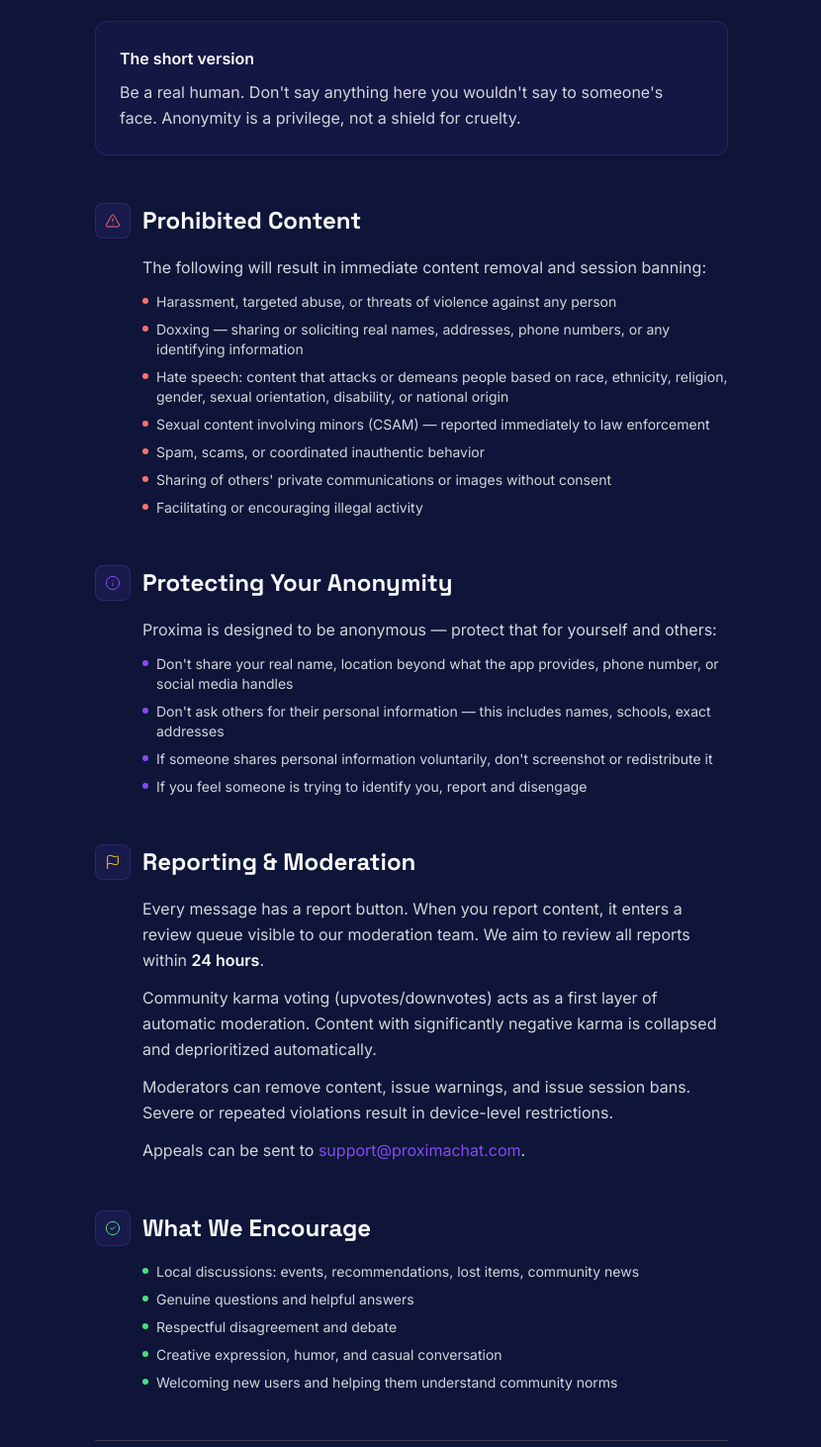
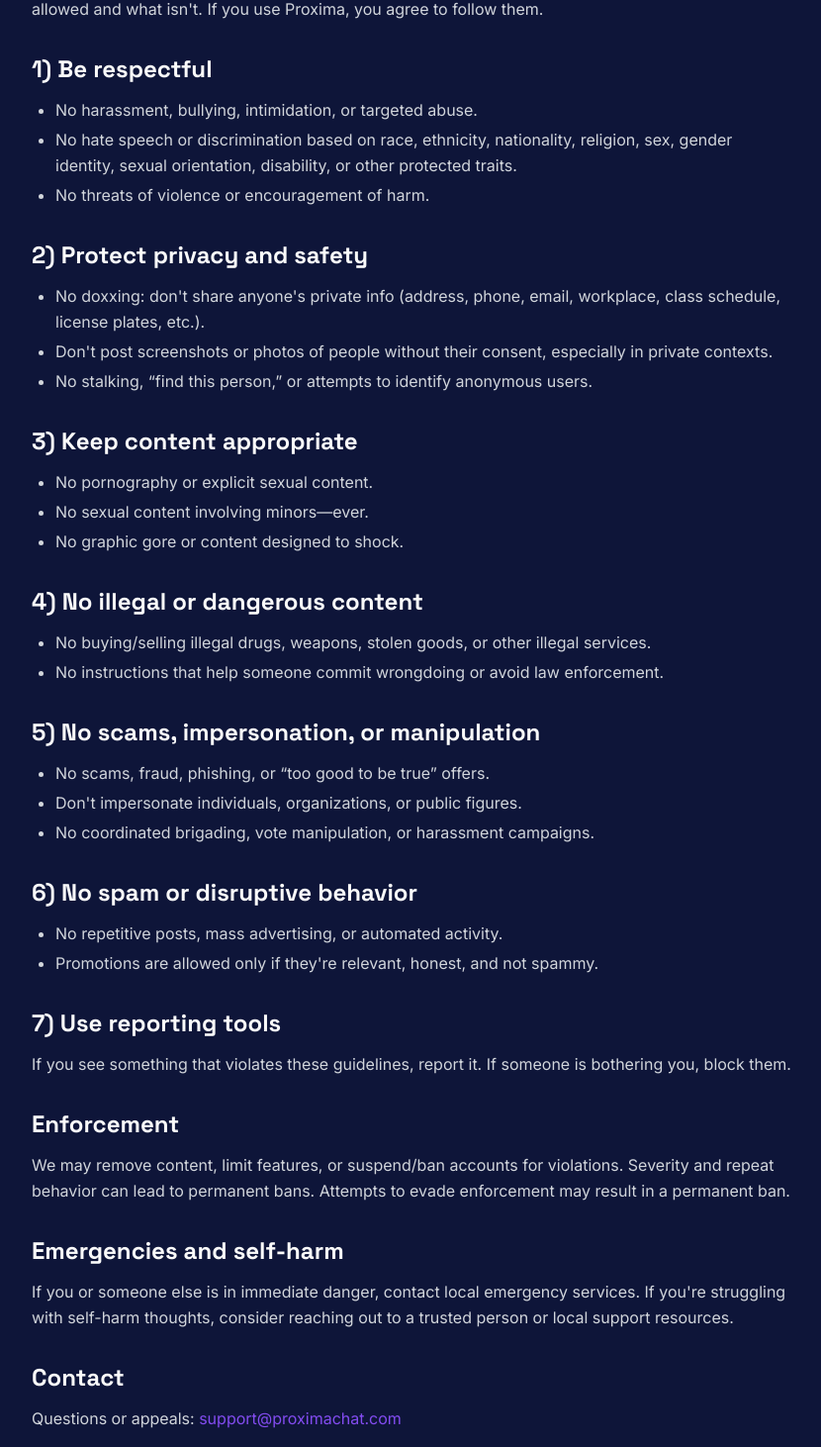
Before and after one commit to vex1220/proximachat-web, a Next.js app: page /guidelines in a window 1280 px wide. Shown: the part 342-1804 px from the top of the page at 99% size, without its empty margins (224-1054 px from the left). Built offline with nearby package versions, Linux system fonts and the light colour scheme.

Commit message:
Community Guidelines ew

```diff
--- a/src/components/CommunityGuidelines.tsx
+++ b/src/components/CommunityGuidelines.tsx
@@ -3,145 +3,143 @@
 import { useEffect } from 'react';
 import Link from 'next/link';
 import { Button } from '@/components/ui/button';
-import { ArrowLeft, AlertTriangle, CheckCircle2, Flag, Info } from 'lucide-react';
-
-interface SectionProps {
-  icon: React.ReactNode;
-  title: string;
-  children: React.ReactNode;
-}
-
-function GuidelineSection({ icon, title, children }: SectionProps) {
-  return (
-    <div className="space-y-4">
-      <div className="flex items-center gap-3">
-        <div className="w-9 h-9 rounded-lg bg-accent/10 border border-accent/20 flex items-center justify-center flex-shrink-0">
-          {icon}
-        </div>
-        <h2 className="text-2xl font-semibold text-foreground">{title}</h2>
-      </div>
-      <div className="pl-12 space-y-3 text-gray-300 leading-relaxed">{children}</div>
-    </div>
-  );
-}
+import { ArrowLeft } from 'lucide-react';
 
 export default function CommunityGuidelines() {
-  useEffect(() => { window.scrollTo(0, 0); }, []);
+  useEffect(() => {
+    window.scrollTo(0, 0);
+  }, []);
+
+  const lastUpdated = 'February 26, 2026';
 
   return (
     <div className="min-h-screen bg-background text-foreground">
-      <div className="max-w-3xl mx-auto px-8 md:px-16 py-16">
-
+      <div className="max-w-4xl mx-auto px-8 md:px-16 py-16">
         <Link href="/">
-          <Button variant="ghost" className="mb-8 bg-transparent text-foreground hover:bg-secondary hover:text-secondary-foreground font-normal">
+          <Button
+            variant="ghost"
+            className="mb-8 bg-transparent text-foreground hover:bg-secondary hover:text-secondary-foreground font-normal"
+          >
             <ArrowLeft className="w-5 h-5 mr-2" strokeWidth={1.5} />
             Back to Home
           </Button>
         </Link>
 
-        <div className="space-y-3 mb-12">
-          <p className="text-sm uppercase tracking-widest text-accent font-medium">Community Standards</p>
-          <h1 className="text-4xl md:text-5xl font-bold text-foreground">Community Guidelines</h1>
-          <p className="text-gray-400 text-lg leading-relaxed">
-            Proxima is built on anonymity, and that only works if everyone plays by these rules. These guidelines protect you and the community around you.
+        <div className="space-y-2 mb-10">
+          <h1 className="text-4xl md:text-5xl font-bold text-foreground">Proxima Community Guidelines</h1>
+          <p className="text-gray-400 text-lg">
+            Proxima is a location-based community for real people nearby. Keep it safe, respectful, and useful.
           </p>
-          <p className="text-sm text-gray-500">Last updated: {new Date().toLocaleDateString('en-US', { month: 'long', year: 'numeric' })}</p>
+          <p className="text-gray-500 text-sm">Last Updated: {lastUpdated}</p>
         </div>
 
-        <div className="space-y-12">
+        <div className="space-y-8 text-gray-300 leading-relaxed">
+          <p>
+            Proxima is a location-based community for real people nearby. These guidelines explain what&apos;s allowed and what isn&apos;t.
+            If you use Proxima, you agree to follow them.
+          </p>
 
-          {/* The Core Principle */}
-          <div className="bg-accent/5 border border-accent/20 rounded-xl p-6 text-gray-300 leading-relaxed">
-            <p className="font-semibold text-foreground mb-2">The short version</p>
-            <p>Be a real human. Don&apos;t say anything here you wouldn&apos;t say to someone&apos;s face. Anonymity is a privilege, not a shield for cruelty.</p>
+          <div className="space-y-3">
+            <h2 className="text-2xl font-semibold text-foreground">1) Be respectful</h2>
+            <ul className="list-disc pl-6 space-y-1">
+              <li>No harassment, bullying, intimidation, or targeted abuse.</li>
+              <li>
+                No hate speech or discrimination based on race, ethnicity, nationality, religion, sex, gender identity, sexual orientation,
+                disability, or other protected traits.
+              </li>
+              <li>No threats of violence or encouragement of harm.</li>
+            </ul>
           </div>
 
-          <GuidelineSection
-            icon={<AlertTriangle className="w-4 h-4 text-red-400" strokeWidth={1.5} />}
-            title="Prohibited Content"
-          >
-            <p>The following will result in immediate content removal and session banning:</p>
-            <ul className="space-y-2 mt-3">
-              {[
-                'Harassment, targeted abuse, or threats of violence against any person',
-                'Doxxing — sharing or soliciting real names, addresses, phone numbers, or any identifying information',
-                'Hate speech: content that attacks or demeans people based on race, ethnicity, religion, gender, sexual orientation, disability, or national origin',
-                'Sexual content involving minors (CSAM) — reported immediately to law enforcement',
-                'Spam, scams, or coordinated inauthentic behavior',
-                'Sharing of others\' private communications or images without consent',
-                'Facilitating or encouraging illegal activity',
-              ].map(item => (
-                <li key={item} className="flex items-start gap-2 text-sm">
-                  <span className="mt-1.5 w-1.5 h-1.5 rounded-full bg-red-400 flex-shrink-0" />
-                  {item}
-                </li>
-              ))}
+          <div className="space-y-3">
+            <h2 className="text-2xl font-semibold text-foreground">2) Protect privacy and safety</h2>
+            <ul className="list-disc pl-6 space-y-1">
+              <li>
+                No doxxing: don&apos;t share anyone&apos;s private info (address, phone, email, workplace, class schedule, license plates, etc.).
+              </li>
+              <li>Don&apos;t post screenshots or photos of people without their consent, especially in private contexts.</li>
+              <li>No stalking, “find this person,” or attempts to identify anonymous users.</li>
             </ul>
-          </GuidelineSection>
-
-          <GuidelineSection
-            icon={<Info className="w-4 h-4 text-accent" strokeWidth={1.5} />}
-            title="Protecting Your Anonymity"
-          >
-            <p>Proxima is designed to be anonymous — protect that for yourself and others:</p>
-            <ul className="space-y-2 mt-3">
-              {[
-                'Don\'t share your real name, location beyond what the app provides, phone number, or social media handles',
-                'Don\'t ask others for their personal information — this includes names, schools, exact addresses',
-                'If someone shares personal information voluntarily, don\'t screenshot or redistribute it',
-                'If you feel someone is trying to identify you, report and disengage',
-              ].map(item => (
-                <li key={item} className="flex items-start gap-2 text-sm">
-                  <span className="mt-1.5 w-1.5 h-1.5 rounded-full bg-accent flex-shrink-0" />
-                  {item}
-                </li>
-              ))}
-            </ul>
-          </GuidelineSection>
-
-          <GuidelineSection
-            icon={<Flag className="w-4 h-4 text-yellow-400" strokeWidth={1.5} />}
-            title="Reporting & Moderation"
-          >
-            <p>
-              Every message has a report button. When you report content, it enters a review queue visible to our moderation team. We aim to review all reports within <strong className="text-foreground">24 hours</strong>.
-            </p>
-            <p className="mt-3">
-              Community karma voting (upvotes/downvotes) acts as a first layer of automatic moderation. Content with significantly negative karma is collapsed and deprioritized automatically.
-            </p>
-            <p className="mt-3">
-              Moderators can remove content, issue warnings, and issue session bans. Severe or repeated violations result in device-level restrictions.
-            </p>
-            <p className="mt-3">
-              Appeals can be sent to <a href="mailto:support@proximachat.com" className="text-accent hover:underline">support@proximachat.com</a>.
-            </p>
-          </GuidelineSection>
-
-          <GuidelineSection
-            icon={<CheckCircle2 className="w-4 h-4 text-green-400" strokeWidth={1.5} />}
-            title="What We Encourage"
-          >
-            <ul className="space-y-2">
-              {[
-                'Local discussions: events, recommendations, lost items, community news',
-                'Genuine questions and helpful answers',
-                'Respectful disagreement and debate',
-                'Creative expression, humor, and casual conversation',
-                'Welcoming new users and helping them understand community norms',
-              ].map(item => (
-                <li key={item} className="flex items-start gap-2 text-sm">
-                  <span className="mt-1.5 w-1.5 h-1.5 rounded-full bg-green-400 flex-shrink-0" />
-                  {item}
-                </li>
-              ))}
-            </ul>
-          </GuidelineSection>
-
-          <div className="border-t border-border pt-8 text-sm text-gray-500 space-y-2">
-            <p>These guidelines may be updated. Continued use of Proxima means you accept the current guidelines.</p>
-            <p>Questions? <a href="mailto:support@proximachat.com" className="text-accent hover:underline">support@proximachat.com</a></p>
           </div>
 
+          <div className="space-y-3">
+            <h2 className="text-2xl font-semibold text-foreground">3) Keep content appropriate</h2>
+            <ul className="list-disc pl-6 space-y-1">
+              <li>No pornography or explicit sexual content.</li>
+              <li>No sexual content involving minors—ever.</li>
+              <li>No graphic gore or content designed to shock.</li>
+            </ul>
+          </div>
+
+          <div className="space-y-3">
+            <h2 className="text-2xl font-semibold text-foreground">4) No illegal or dangerous content</h2>
+            <ul className="list-disc pl-6 space-y-1">
+              <li>No buying/selling illegal drugs, weapons, stolen goods, or other illegal services.</li>
+              <li>No instructions that help someone commit wrongdoing or avoid law enforcement.</li>
+            </ul>
+          </div>
+
+          <div className="space-y-3">
+            <h2 className="text-2xl font-semibold text-foreground">5) No scams, impersonation, or manipulation</h2>
+            <ul className="list-disc pl-6 space-y-1">
+              <li>No scams, fraud, phishing, or “too good to be true” offers.</li>
+              <li>Don&apos;t impersonate individuals, organizations, or public figures.</li>
+              <li>No coordinated brigading, vote manipulation, or harassment campaigns.</li>
+            </ul>
+          </div>
+
+          <div className="space-y-3">
+            <h2 className="text-2xl font-semibold text-foreground">6) No spam or disruptive behavior</h2>
+            <ul className="list-disc pl-6 space-y-1">
+              <li>No repetitive posts, mass advertising, or automated activity.</li>
+              <li>Promotions are allowed only if they&apos;re relevant, honest, and not spammy.</li>
+            </ul>
+          </div>
+
+          <div className="space-y-3">
+            <h2 className="text-2xl font-semibold text-foreground">7) Use reporting tools</h2>
+            <p>If you see something that violates these guidelines, report it. If someone is bothering you, block them.</p>
+          </div>
+
+          <div className="space-y-3">
+            <h2 className="text-2xl font-semibold text-foreground">Enforcement</h2>
+            <p>
+              We may remove content, limit features, or suspend/ban accounts for violations. Severity and repeat behavior can lead to
+              permanent bans. Attempts to evade enforcement may result in a permanent ban.
+            </p>
+          </div>
+
+          <div className="space-y-3">
+            <h2 className="text-2xl font-semibold text-foreground">Emergencies and self-harm</h2>
+            <p>
+              If you or someone else is in immediate danger, contact local emergency services. If you&apos;re struggling with self-harm
+              thoughts, consider reaching out to a trusted person or local support resources.
+            </p>
+          </div>
+
+          <div className="space-y-3">
+            <h2 className="text-2xl font-semibold text-foreground">Contact</h2>
+            <p>
+              Questions or appeals:{' '}
+              <a href="mailto:support@proximachat.com" className="text-accent hover:underline">
+                support@proximachat.com
+              </a>
+            </p>
+            <p>
+              Privacy Policy / Terms:{' '}
+              <Link href="/privacy-policy" className="text-accent hover:underline">
+                Privacy Policy
+              </Link>
+              {' / '}
+              <Link href="/terms-of-service" className="text-accent hover:underline">
+                Terms of Service
+              </Link>
+            </p>
+          </div>
+
+          <div className="pt-6 border-t border-border/60 text-gray-500 text-sm">
+            <p>These guidelines may be updated. Continued use of Proxima means you accept the current guidelines.</p>
+          </div>
         </div>
       </div>
     </div>
```
